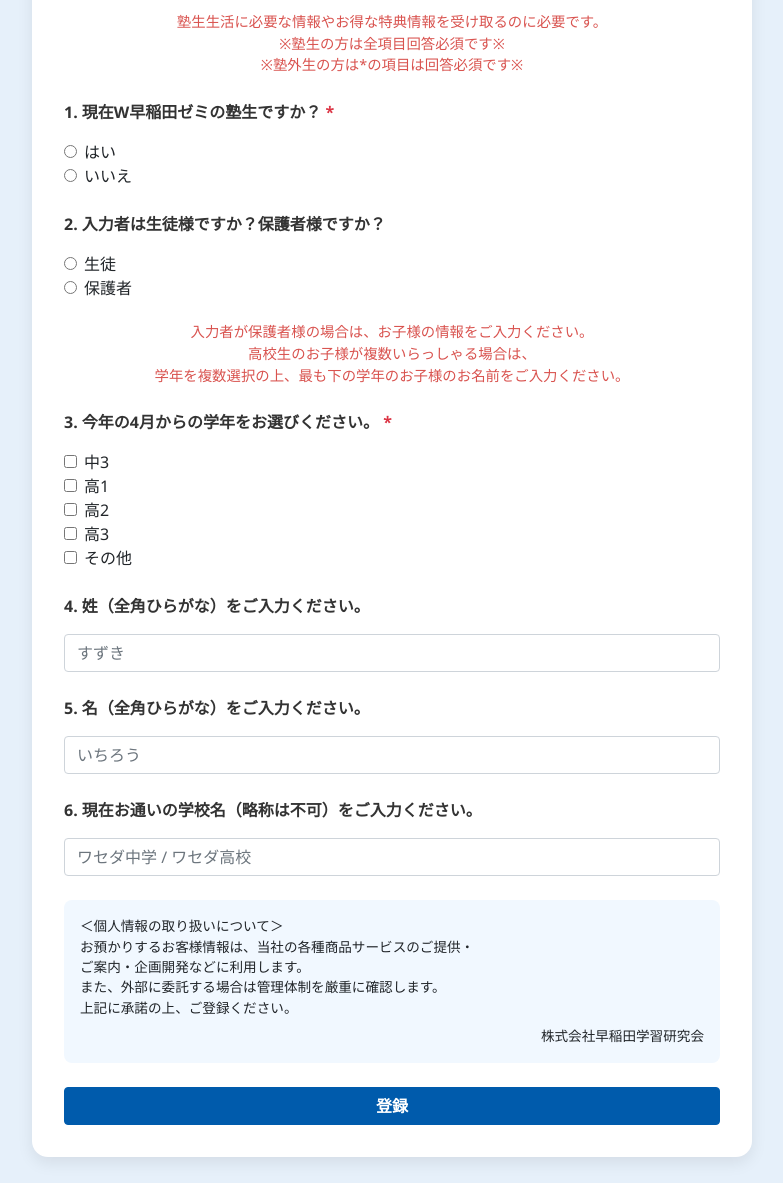
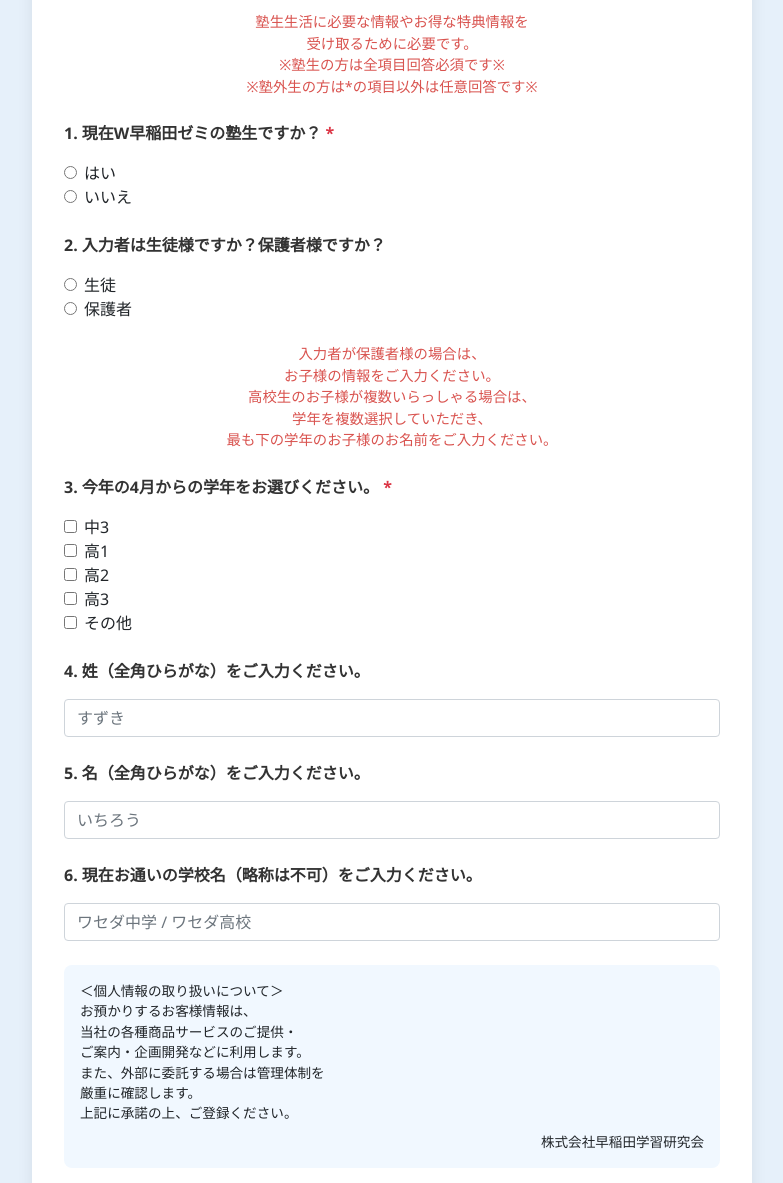
Before and after one commit to wasedazemi-sys-administrator/user-info, a plain HTML site: page index.html in a window 1280 px wide. Shown: the part 117-1300 px from the top of the page, without its empty margins (248-1031 px from the left). Drawn offline with nearby package versions, Linux system fonts and the light colour scheme; a script that the page names is missing.

Commit message:
Update index.html

```diff
--- a/index.html
+++ b/index.html
@@ -61,9 +61,10 @@
   <div class="form-container">
     <h1>ユーザー登録</h1>
     <p class="notice">
-      塾生生活に必要な情報やお得な特典情報を受け取るのに必要です。<br>
+      塾生生活に必要な情報やお得な特典情報を<br>
+      受け取るために必要です。<br>
       ※塾生の方は全項目回答必須です※<br>
-      ※塾外生の方は*の項目は回答必須です※
+      ※塾外生の方は*の項目以外は任意回答です※
     </p>
 
     <form id="userForm">
@@ -90,9 +91,11 @@
       </div>
 
       <p class="notice">
-        <br>入力者が保護者様の場合は、お子様の情報をご入力ください。<br>
+        <br>入力者が保護者様の場合は、<br>
+        お子様の情報をご入力ください。<br>
         高校生のお子様が複数いらっしゃる場合は、<br>
-        学年を複数選択の上、最も下の学年のお子様のお名前をご入力ください。
+        学年を複数選択していただき、<br>
+        最も下の学年のお子様のお名前をご入力ください。
       </p>
 
       <!-- 質問3 -->
@@ -118,9 +121,11 @@
       <!-- 個人情報 -->
       <div class="privacy-box">
         ＜個人情報の取り扱いについて＞<br>
-        お預かりするお客様情報は、当社の各種商品サービスのご提供・<br>
+        お預かりするお客様情報は、<br>
+        当社の各種商品サービスのご提供・<br>
         ご案内・企画開発などに利用します。<br>
-        また、外部に委託する場合は管理体制を厳重に確認します。<br>
+        また、外部に委託する場合は管理体制を<br>
+        厳重に確認します。<br>
         上記に承諾の上、ご登録ください。<br>
         <div class="text-right mt-2">株式会社早稲田学習研究会</div>
       </div>
```
